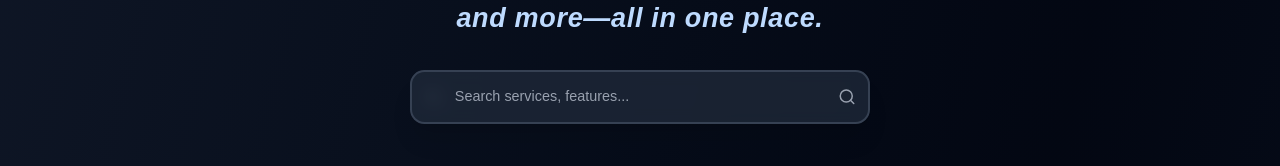
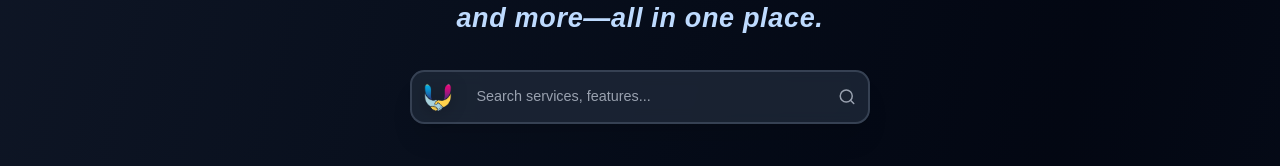
Before and after one commit to PravinChoudhary11/CampHub, a Next.js app: page / in a window 1280 px wide. Shown: the part 727-893 px from the top of the page. Built offline with nearby package versions, Linux system fonts and the light colour scheme.

Commit message:
improved 2nd search bar and header logo colour changed

```diff
--- a/src/app/_components/Main.jsx
+++ b/src/app/_components/Main.jsx
@@ -3,6 +3,8 @@
 import { useState, useEffect } from "react";
 import Link from 'next/link';
 import { Car, ShoppingCart, Tag, Search, Star, Home, Megaphone, BookOpen, Phone, Users, RotateCw, CheckCircle, Filter, TrendingUp, Zap } from 'lucide-react';
+import Image from 'next/image';
+import logoImage from '../assets/images/logounishare1.png';
 
 // Animated Counter Component
 const AnimatedCounter = ({ end, duration = 2000, isVisible, suffix = "" }) => {
@@ -222,7 +224,7 @@ const Main = ({ darkMode, isVisible = false }) => {
           Explore campus life with rides, study materials, and more—all in one place.
         </p>
 
-        {/* Enhanced Interactive Search Bar */}
+        {/* Enhanced Interactive Search Bar with Logo Inside */}
         <div
           className="relative max-w-lg mx-auto mb-12"
           style={{
@@ -231,33 +233,52 @@ const Main = ({ darkMode, isVisible = false }) => {
             transition: 'all 0.8s ease-out 0.8s'
           }}
         >
-          <div className="absolute inset-y-0 left-0 pl-4 flex items-center pointer-events-none">
-            <Search className={`h-5 w-5 transition-colors duration-300 ${
-              darkMode ? 'text-gray-400' : 'text-gray-500'
-            }`} />
+          <div className="relative">
+            {/* Logo inside search bar - left side with higher z-index */}
+            <div className="absolute inset-y-0 left-0 pl-4 flex items-center z-20">
+              <Link href="/" className="flex items-center">
+                <Image
+                  src={logoImage}
+                  alt="UniShare Logo"
+                  width={28}
+                  height={32}
+                  className="transition-transform duration-300 hover:scale-110 hover:rotate-6 active:scale-95 cursor-pointer"
+                  style={{
+                    background: 'transparent',
+                    filter: 'drop-shadow(0 2px 8px rgba(0,0,0,0.3))',
+                    zIndex: 20
+                  }}
+                  priority
+                />
+              </Link>
             </div>
+
+            {/* Removed left magnifying glass icon from search bar */}
+
             <input
               type="text"
               placeholder="Search services, features..."
               value={searchTerm}
               onChange={(e) => setSearchTerm(e.target.value)}
-            className={`block w-full pl-12 pr-12 py-4 rounded-2xl border-2 transition-all duration-300 focus:outline-none focus:ring-4 focus:scale-105 ${
+              className={`relative block w-full pl-18 pr-12 py-4 rounded-2xl border-2 transition-all duration-300 focus:outline-none focus:ring-4 focus:scale-105 z-0 ${
                 darkMode
                   ? 'bg-gray-800/80 border-gray-700 text-white placeholder-gray-400 focus:ring-yellow-400/20 focus:border-yellow-400 backdrop-blur-sm'
                   : 'bg-white/80 border-gray-300 text-gray-900 placeholder-gray-500 focus:ring-blue-500/20 focus:border-blue-500 backdrop-blur-sm'
               } shadow-xl hover:shadow-2xl hover:scale-102`}
             />
+
             {/* Right search icon button for clearer affordance */}
             <button
               type="button"
               aria-label="Search"
-            className={`absolute right-2 top-1/2 -translate-y-1/2 p-2 rounded-xl transition-colors duration-200 ${
+              className={`absolute right-2 top-1/2 -translate-y-1/2 p-2 rounded-xl transition-colors duration-200 z-10 ${
                 darkMode ? 'text-gray-400 hover:text-yellow-300 hover:bg-gray-700' : 'text-gray-500 hover:text-blue-600 hover:bg-gray-100'
               }`}
               onClick={() => { /* search is live as you type; this is a visual affordance */ }}
             >
               <Search className="w-5 h-5" />
             </button>
+          </div>
         </div>
 
         {/* Quick Filter Buttons */}
```
Lines whose indentation alone changed are shown as unchanged.
